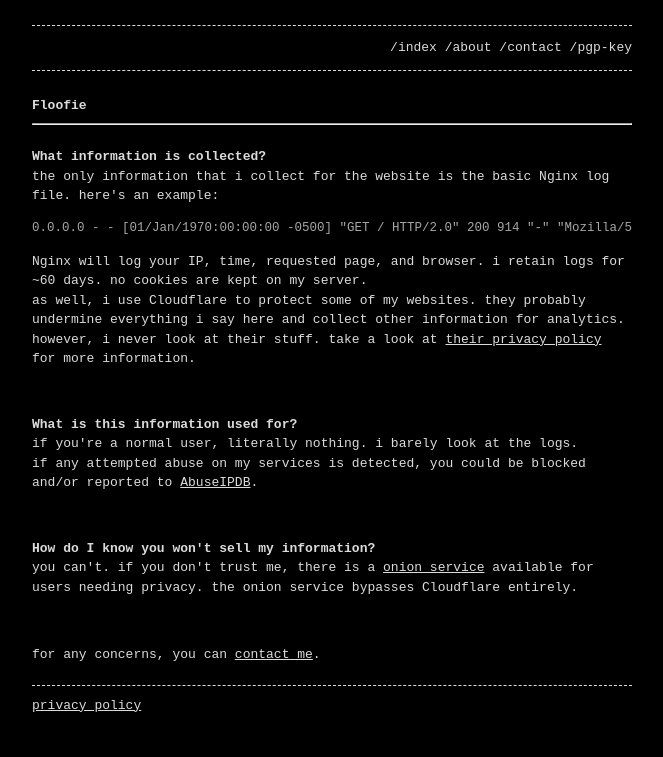
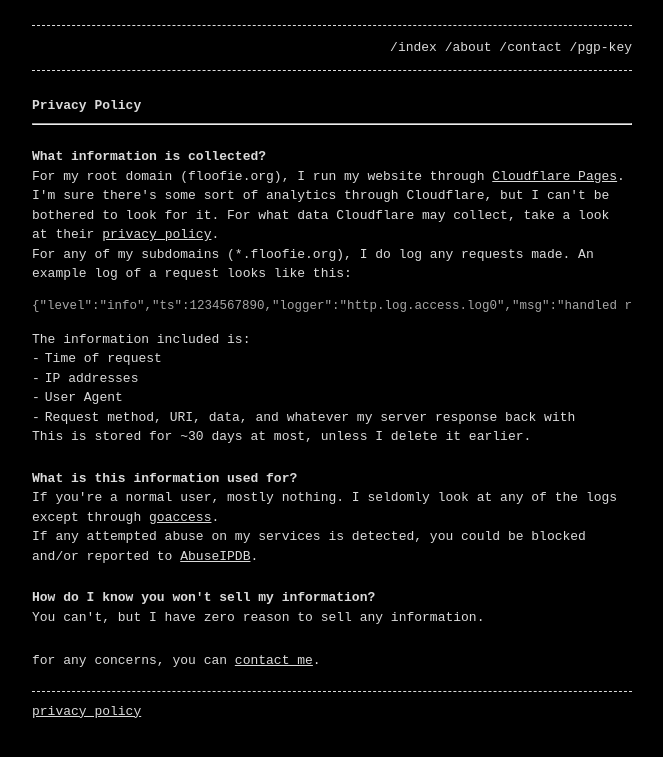
Before and after one commit to MsFloofie/Floofie-Site, a Jekyll site: the page built from privacy.html, in a window 1280 px wide. Shown: the top 757 px of the page, without its empty margins (308-971 px from the left). Built offline with Jekyll 4.4.1, drawn with Linux system fonts in a browser that asks for light colours.

Commit message:
Update privacy policy Updated to reflect recent changes in the site, like Cloudflare pages and changing from Caddy to Nginx

```diff
--- a/privacy.html
+++ b/privacy.html
@@ -1,20 +1,25 @@
 ---
 layout: default
-title: Floofie
-description: Cybersecurity amateur and privacy advocate
+title: Privacy Policy
+description: A policy that is private
 ---
 <h1>What information is collected?</h1>
-<p>the only information that i collect for the website is the basic Nginx log file. here's an example:</p>
-<pre>0.0.0.0 - - [01/Jan/1970:00:00:00 -0500] "GET / HTTP/2.0" 200 914 "-" "Mozilla/5.0 (Windows NT 10.0; Win64; x64; rv:109.0) Gecko/20100101 Firefox/113.0"</pre>
-<p>Nginx will log your IP, time, requested page, and browser. i retain logs for ~60 days. no cookies are kept on my server.</p>
-<p>as well, i use Cloudflare to protect some of my websites. they probably undermine everything i say here and collect other information for analytics. however, i never look at their stuff. take a look at <a href="https://www.cloudflare.com/privacypolicy/">their privacy policy</a> for more information.</p>
-<br>
+<p>For my root domain (floofie.org), I run my website through <a href="https://pages.cloudflare.com/">Cloudflare Pages</a>. I'm sure there's some sort of analytics through Cloudflare, but I can't be bothered to look for it. For what data Cloudflare may collect, take a look at their <a href="https://www.cloudflare.com/privacypolicy/">privacy policy</a>.</p>
+<p>For any of my subdomains (*.floofie.org), I do log any requests made. An example log of a request looks like this:</p>
+<pre><code>{"level":"info","ts":1234567890,"logger":"http.log.access.log0","msg":"handled request","request":{"remote_ip":"127.0.0.1","remote_port":"12345","client_ip":"1","proto":"HTTP/1.1","method":"GET","host":"example.com","uri":"/","headers":{"User-Agent":["curl/8.14.1"],"Accept":["*/*"]}},"bytes_read":0,"user_id":"","duration":0.000074682,"size":0,"status":200,"resp_headers":{"Content-Type":[],"Server":["Caddy"],"Connection":["close"],"Location":["https://example.com/"]}}
+</code></pre>
+<p>The information included is:</p>
+<ul>
+    <li>Time of request</li>
+    <li>IP addresses</li>
+    <li>User Agent</li>
+    <li>Request method, URI, data, and whatever my server response back with</li>
+</ul>
+<p>This is stored for ~30 days at most, unless I delete it earlier.</p>
 <h1>What is this information used for?</h1>
-<p>if you're a normal user, literally nothing. i barely look at the logs.</p>
-<p>if any attempted abuse on my services is detected, you could be blocked and/or reported to <a href="https://abuseipdb.com">AbuseIPDB</a>.</p>
-<br>
+<p>If you're a normal user, mostly nothing. I seldomly look at any of the logs except through <a href="https://goaccess.io/">goaccess</a>.</p>
+<p>If any attempted abuse on my services is detected, you could be blocked and/or reported to <a href="https://abuseipdb.com">AbuseIPDB</a>.</p>
 <h1>How do I know you won't sell my information?</h1>
-<p>you can't. if you don't trust me, there is a <a href="http://floofiestl4hrbxamim2onzjgrehrv4juwv22fyiiguotoahmitnogid.onion/">onion service</a> available for users needing privacy. the onion service bypasses Cloudflare entirely.</p>
-<br>
+<p>You can't, but I have zero reason to sell any information.</p>
 <br>
 <p>for any concerns, you can <a href="/contact">contact me</a>.</p>
```
